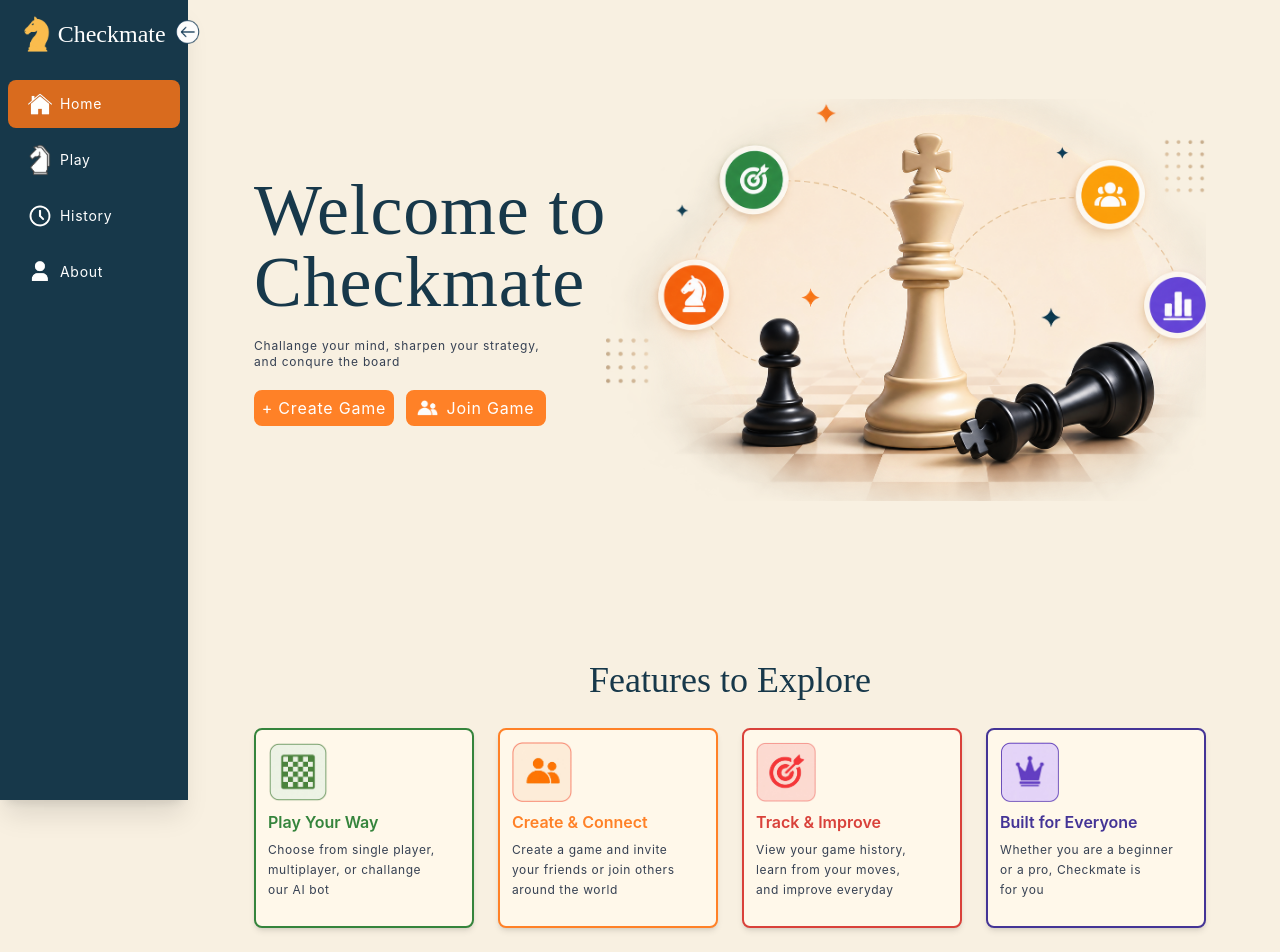
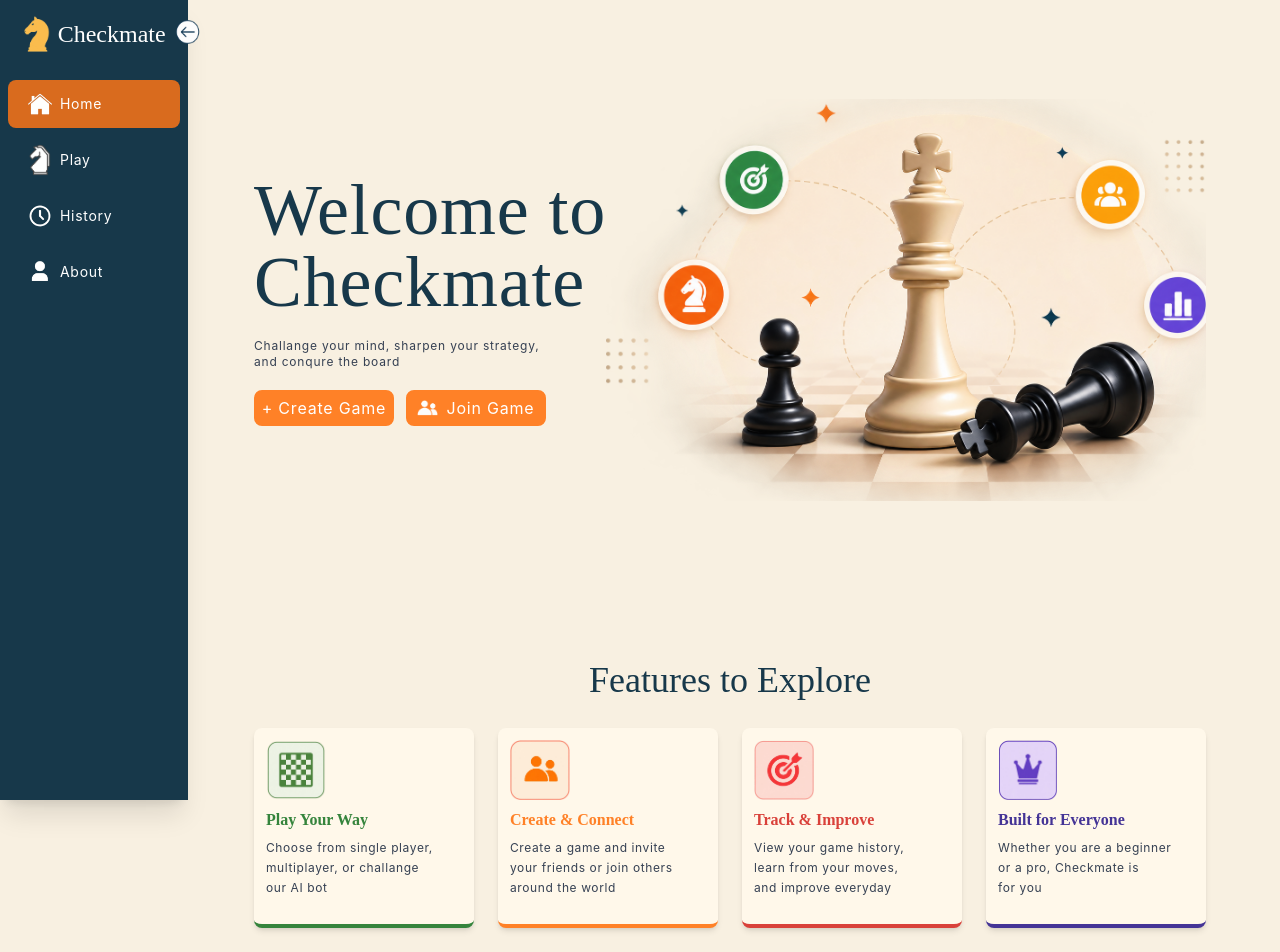
Before and after one commit to rameenali19/Chess-Game, a React (Vite) app: page / in a window 1280 px wide. Shown: the top 952 px of the page. Built offline with nearby package versions, Linux system fonts and the light colour scheme; no server answers.

Commit message:
changing the border

```diff
--- a/src/pages/HomePageCards.jsx
+++ b/src/pages/HomePageCards.jsx
@@ -44,17 +44,18 @@ function HomePageCards() {
           cards.map((feature) => {
             return (
               <div key={feature.heading}
-                className="flex flex-col bg-[#FFF8EA] border-2 w-55 h-50 px-3
-                font-inter rounded-lg gap-2 py-3 hover:scale-105 transition shadow-md"
-                style={{ borderColor: feature.color }}>
+                className="flex flex-col bg-[#FFF8EA] w-55 h-50 px-3 border-b-4
+                rounded-lg gap-2 py-3 hover:scale-105 transition shadow-md"
+                style={{ borderBottomColor: feature.color }}>
+
                 <Icon
                   name={feature.image}
                   className="w-15 h-15"
                 />
-                <h1 className="font-semibold"
+                <h1 className="font-semibold font-cormorant"
                   style={{ color: feature.color }}
                 >{feature.heading}</h1>
-                <div className="text-gray-700 text-xs tracking-wider flex flex-col gap-1">
+                <div className="text-gray-700 text-xs tracking-wider flex flex-col gap-1 font-inter">
                   <h1>{feature.line1}</h1>
                   <h1>{feature.line2}</h1>
                   <h1>{feature.line3}</h1>
```
